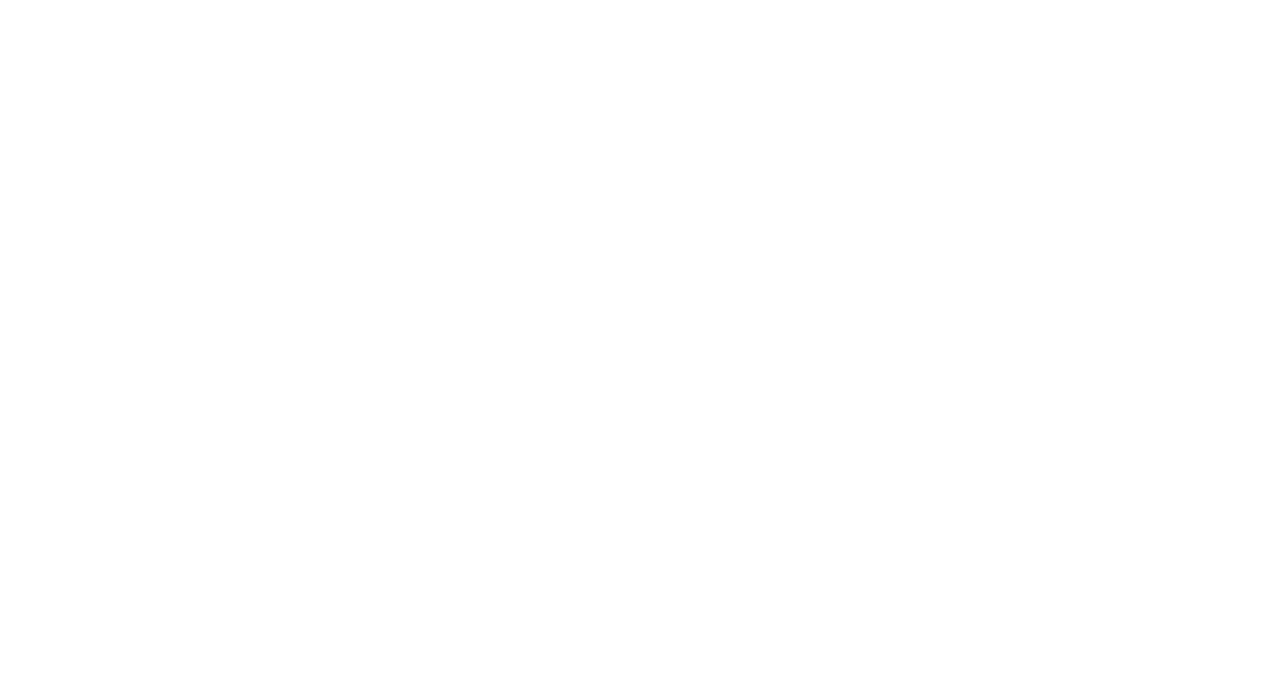
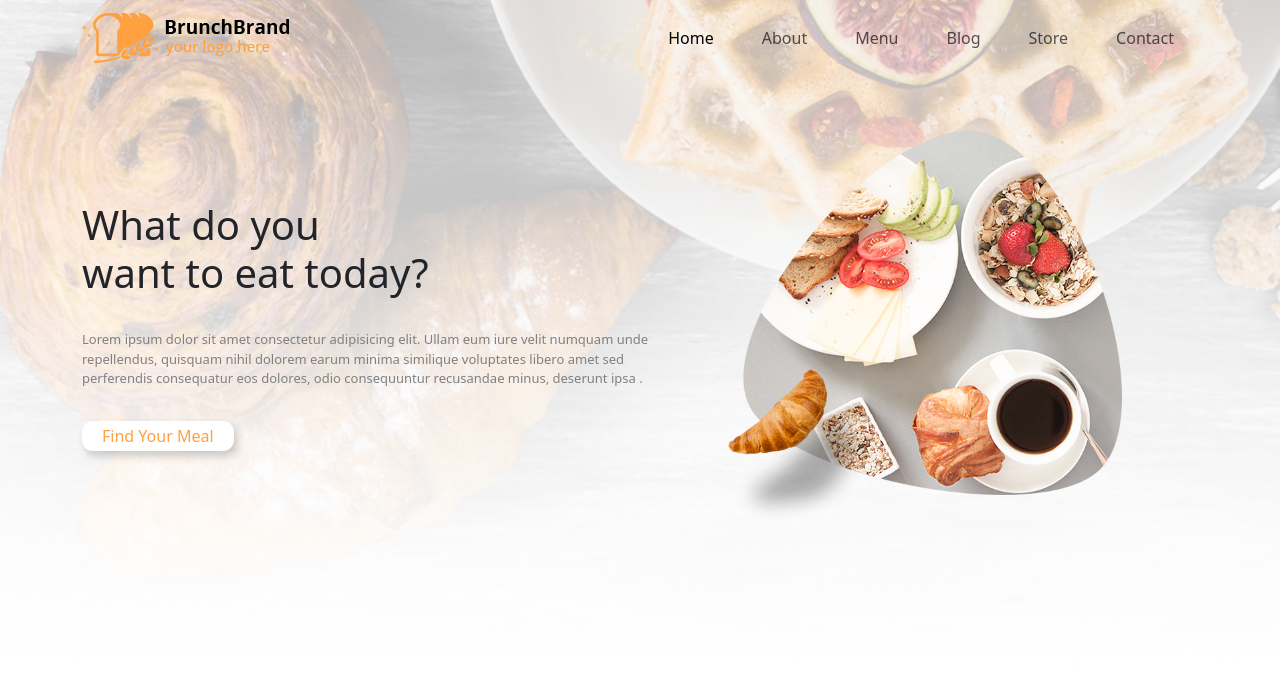
Before and after one commit to infobijoy/FO7702, a plain HTML site: page index.html in a window 1280 px wide. Drawn offline with nearby package versions, Linux system fonts and the light colour scheme.

Commit message:
complate header section

```diff
--- a/index.html
+++ b/index.html
@@ -9,10 +9,52 @@
     <link href="https://cdn.jsdelivr.net/npm/bootstrap@5.3.0-alpha2/dist/css/bootstrap.min.css" rel="stylesheet" integrity="sha384-aFq/bzH65dt+w6FI2ooMVUpc+21e0SRygnTpmBvdBgSdnuTN7QbdgL+OapgHtvPp" crossorigin="anonymous">
 <script src="https://cdn.jsdelivr.net/npm/bootstrap@5.3.0-alpha2/dist/js/bootstrap.bundle.min.js" integrity="sha384-qKXV1j0HvMUeCBQ+QVp7JcfGl760yU08IQ+GpUo5hlbpg51QRiuqHAJz8+BrxE/N" crossorigin="anonymous"></script>
     <!--------------Bootsrtap added end------------------>
+    <!-------------Custom css start------------->
+    <link rel="stylesheet" href="style.css">
+    <!-------------Custom css end------------->
 
 </head>
 <body>
+    <header class="headerBg">
+        <!--------------Nav added start------------------>
+        <nav class="container  navbar navbar-expand-lg">
+            <div class="container-fluid">
+              <a class="navbar-brand" href="#"><img src="./img/logo.png" alt=""></a>
+              <button class="navbar-toggler" type="button" data-bs-toggle="collapse" data-bs-target="#navbarNavAltMarkup" aria-controls="navbarNavAltMarkup" aria-expanded="false" aria-label="Toggle navigation">
+                <span class="navbar-toggler-icon"></span>
+              </button>
+              <div class="collapse navbar-collapse" id="navbarNavAltMarkup">
+                <div class="navbar-nav">
+                  <a class="nav-link active" aria-current="page" href="#">Home</a>
+                  <a class="nav-link" href="#">About</a>
+                  <a class="nav-link" href="#">Menu</a>
+                  <a class="nav-link" href="#">Blog</a>
+                  <a class="nav-link" href="#">Store</a>
+                  <a class="nav-link" href="#">Contact</a>
+                </div>
+              </div>
+            </div>
+          </nav>
+        <!--------------Nav added end------------------>
 
+        <section class="headerSection">
+            <div class="container">
+                <div class="row headerCustom">
+                    <div class="col-md-6 d-flex align-items-center">
+                        <div>
+                        <h1>What do you<br> want to eat today?</h1>
+                        <p>
+                            Lorem ipsum dolor sit amet consectetur adipisicing elit. Ullam eum iure velit numquam unde repellendus, quisquam nihil dolorem earum minima similique voluptates libero amet sed perferendis consequatur eos dolores, odio consequuntur recusandae minus, deserunt ipsa .
+                        </p>
+                        <button>Find Your Meal</button>
+                    </div>
+                </div>
+                    <div class="col-md-6 d-flex justify-content-center align-items-center">
+                        <img src="./img/hedar-img.png" class="img-fluid" alt="">
+                    </div>
+                </div>
+            </div>
+    </header>
 
 
 
--- /dev/null
+++ b/style.css
@@ -0,0 +1,44 @@
+*{
+    margin: 0;
+    padding: 0;
+}
+div#navbarNavAltMarkup {
+    flex: inherit !important;
+}
+a.nav-link {
+    padding: 0px 24px !important;
+}
+.headerBg {
+    background-image: url(./img/bg-hedar.png);
+    background-repeat: no-repeat;
+    background-size: cover;
+}
+.headerSection {
+    height: 600px;
+    width: 100%;
+}
+.headerCustom {
+    height: 500px;
+}
+.headerCustom h1 {
+    padding-bottom: 25px;
+}
+.headerCustom p {
+    font-size: 13px;
+    width: 600px;
+    color: gray;
+    padding-bottom: 16px;
+}
+.headerCustom button {
+    border: none;
+    background: white;
+    border-radius: 11px;
+    padding: 3px 20px;
+    color: #FFA041;
+    font-weight: 500;
+    box-shadow: 3px 5px 9px #00000030;
+    font-size: 16px;
+}
+.headerCustom img.img-fluid {
+    width: 72%;
+}
```
Also changed, not shown: img/bg-hedar.png (added), img/hedar-img.png (added), img/logo.png (added).
